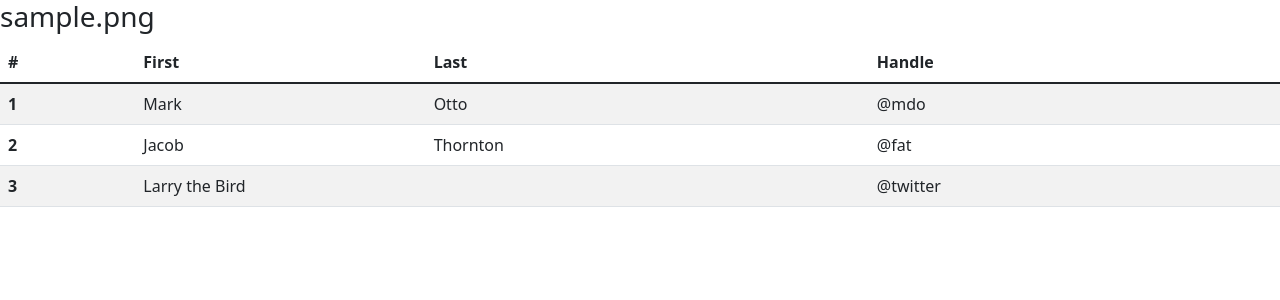
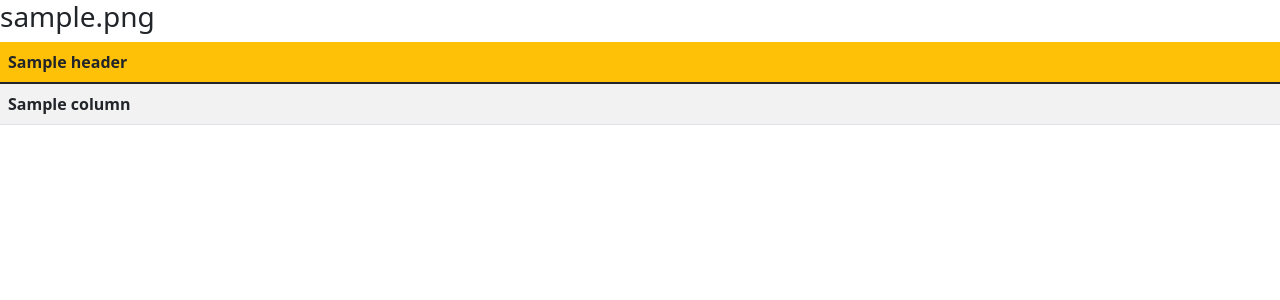
Before and after one commit to flowfelis/adverity-hometask, a Django app: template templates/starwars/collection_detail.html in a window 1280 px wide. Shown: the top 300 px of the page. Run offline with Django 3.2, Linux system fonts and the light colour scheme; tables that the repository leaves empty hold one stand-in row (values such as "Sample post"); the template is opened without the code that fills it: values that come from a table or form of the project are taken from there, most other values are stand-ins (such as "Sample title", 1, 10 or a date in 2020); lists and menus that the app fills with data are empty.

Commit message:
display detail view from csv

```diff
--- a/templates/starwars/collection_detail.html
+++ b/templates/starwars/collection_detail.html
@@ -3,38 +3,32 @@
 <head>
   <meta charset="UTF-8">
   <title>Star Wars Explorer</title>
-  <link rel="stylesheet" href="https://cdn.jsdelivr.net/npm/bootstrap@5.1.3/dist/css/bootstrap.min.css" integrity="sha384-1BmE4kWBq78iYhFldvKuhfTAU6auU8tT94WrHftjDbrCEXSU1oBoqyl2QvZ6jIW3" crossorigin="anonymous">
-  <script src="https://cdn.jsdelivr.net/npm/bootstrap@5.1.3/dist/js/bootstrap.min.js" integrity="sha384-QJHtvGhmr9XOIpI6YVutG+2QOK9T+ZnN4kzFN1RtK3zEFEIsxhlmWl5/YESvpZ13" crossorigin="anonymous"></script>
+  <link rel="stylesheet" href="https://cdn.jsdelivr.net/npm/bootstrap@5.1.3/dist/css/bootstrap.min.css"
+      integrity="sha384-1BmE4kWBq78iYhFldvKuhfTAU6auU8tT94WrHftjDbrCEXSU1oBoqyl2QvZ6jIW3" crossorigin="anonymous">
+  <script src="https://cdn.jsdelivr.net/npm/bootstrap@5.1.3/dist/js/bootstrap.min.js"
+      integrity="sha384-QJHtvGhmr9XOIpI6YVutG+2QOK9T+ZnN4kzFN1RtK3zEFEIsxhlmWl5/YESvpZ13"
+      crossorigin="anonymous"></script>
 </head>
 <body>
 <h3>{{ object.filename }}</h3>
 <table class="table table-striped">
   <thead>
   <tr>
-    <th scope="col">#</th>
-    <th scope="col">First</th>
-    <th scope="col">Last</th>
-    <th scope="col">Handle</th>
+    {% for header in table.0 %}
+      <th scope="col" class="bg-warning">{{ header }}</th>
+    {% endfor %}
   </tr>
   </thead>
   <tbody>
-  <tr>
-    <th scope="row">1</th>
-    <td>Mark</td>
-    <td>Otto</td>
-    <td>@mdo</td>
-  </tr>
-  <tr>
-    <th scope="row">2</th>
-    <td>Jacob</td>
-    <td>Thornton</td>
-    <td>@fat</td>
-  </tr>
-  <tr>
-    <th scope="row">3</th>
-    <td colspan="2">Larry the Bird</td>
-    <td>@twitter</td>
-  </tr>
+
+  {% for row in table|slice:"1:" %}
+    <tr>
+      {% for column in row %}
+        <th scope="row">{{ column }}</th>
+      {% endfor %}
+    </tr>
+  {% endfor %}
+
   </tbody>
 </table>
 </body>
```
Also changed, not shown: starwars/views.py (+17 -18 lines).
